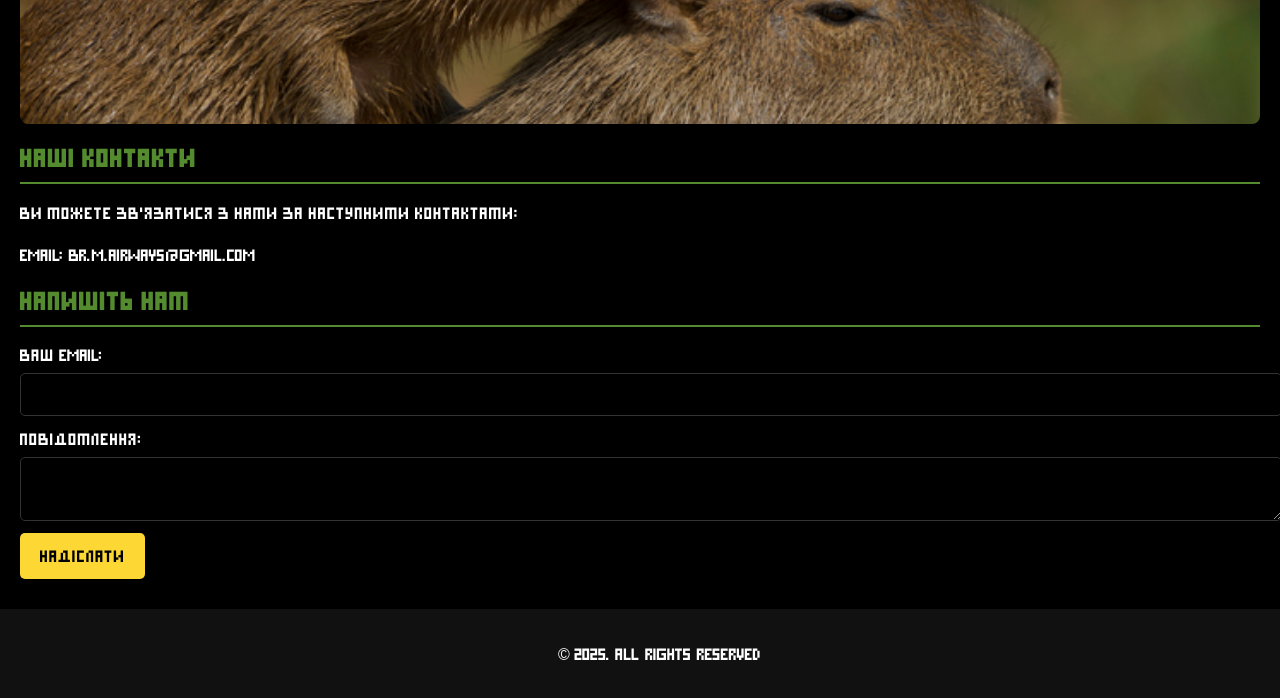
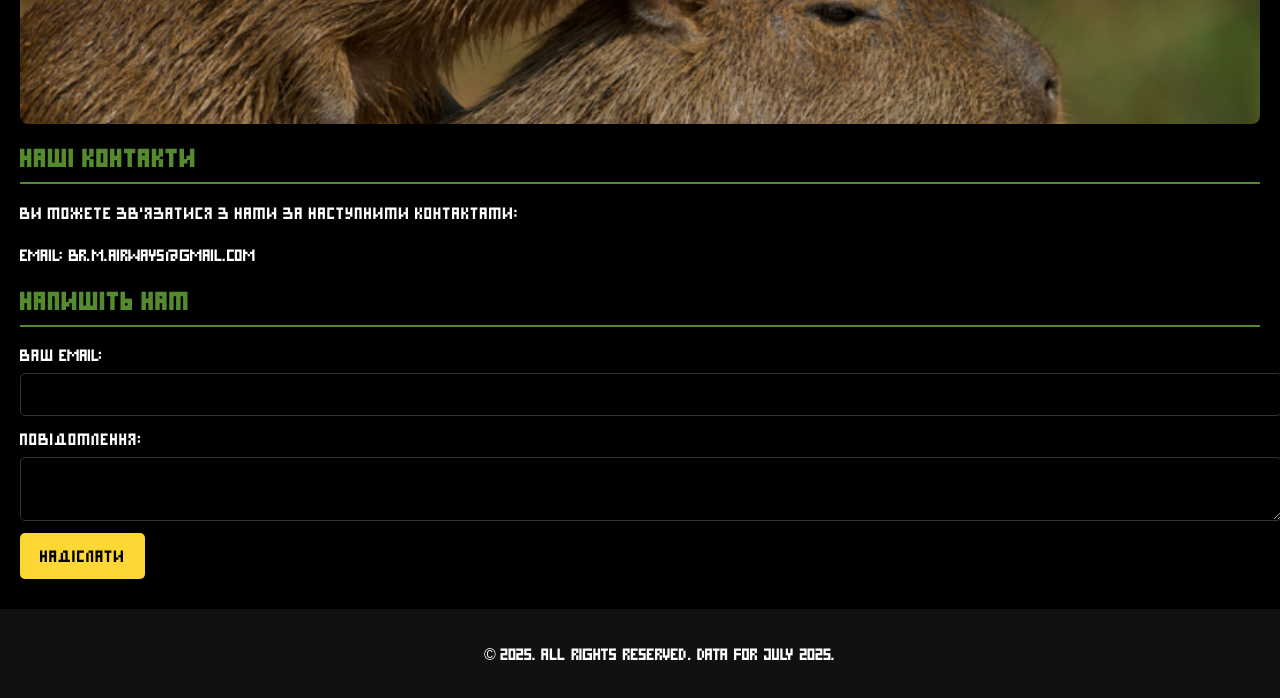
Before and after one commit to Catchooo/capy_shop, a plain HTML site: page contact.html in a window 1280 px wide. Shown: the part 256-954 px from the top of the page. Drawn offline with Linux system fonts and the light colour scheme.

Commit message:
Update contact.html

```diff
--- a/contact.html
+++ b/contact.html
@@ -82,7 +82,7 @@
     </main>
 
     <footer>
-        <p>&copy; 2025. All rights reserved</p>
+        <p>&copy; 2025. All rights reserved. Data for july 2025.</p>
     </footer>
 
     <div id="cart-modal" class="cart-modal">
```
